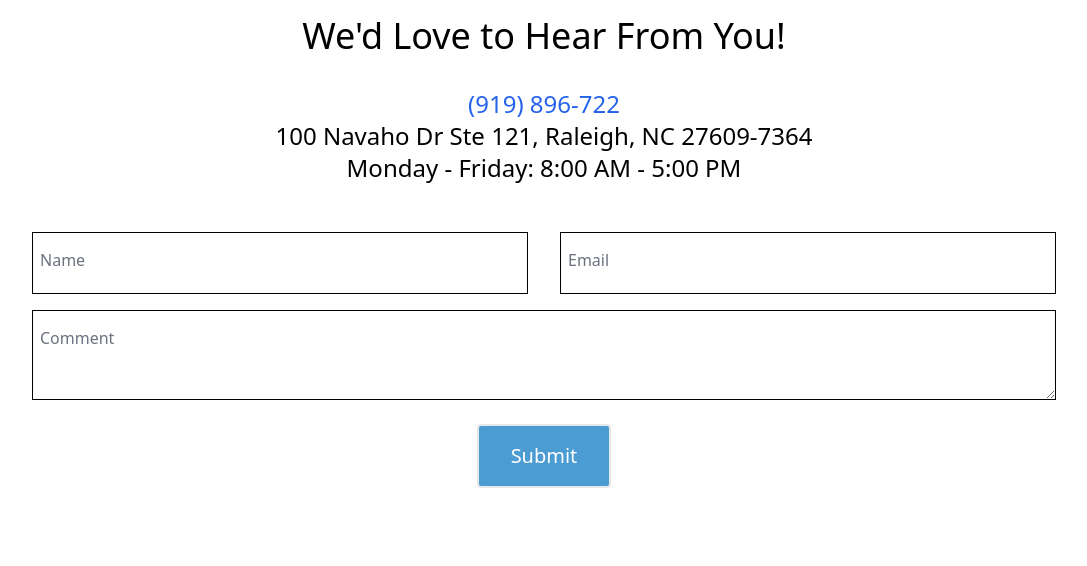
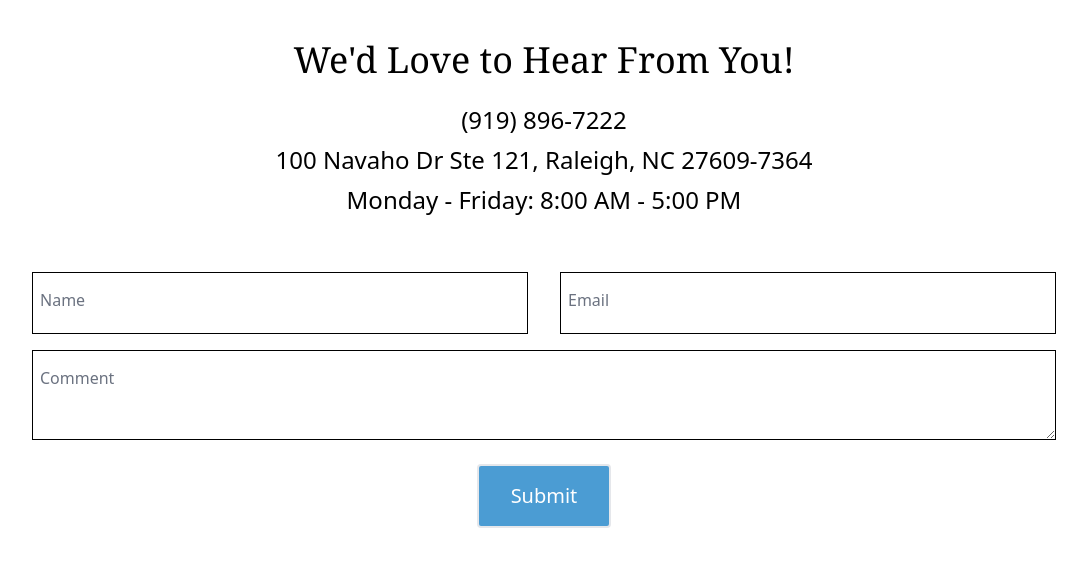
Before and after one commit to wzsamuels/bestamerican-nextjs, a Next.js app: page /contact in a window 1280 px wide. Shown: the top 566 px of the page, without its empty margins (96-1183 px from the left). Built offline with nearby package versions, Linux system fonts and the light colour scheme.

Commit message:
Complete contact page

```diff
--- a/app/contact/page.tsx
+++ b/app/contact/page.tsx
@@ -1,6 +1,7 @@
 "use client"
 
 import { useForm, SubmitHandler } from "react-hook-form";
+import {useState} from "react";
 
 type Inputs = {
   name: string,
@@ -10,21 +11,43 @@ type Inputs = {
 
 
 const Contact = () => {
+  const [message, setMessage] = useState("");
 
-  const { register, handleSubmit, watch, formState: { errors } } = useForm<Inputs>();
-  const onSubmit: SubmitHandler<Inputs> = data => {
+  const { register, handleSubmit, formState: { errors } } = useForm<Inputs>();
+  const onSubmit: SubmitHandler<Inputs> = async data => {
+    setMessage("Submitting your feedback...")
     console.log(data);
+    let body = JSON.stringify(data)
+    //emailForm("Test Subject", data)
+    const requestOptions = {
+      method: "POST",
+      body
+    };
 
+    const response = await fetch('/api/email', requestOptions)
+    const responseData = await response.json();
+    console.log(responseData.$metadata);
+
+    if(responseData.$metadata.httpStatusCode === 200) {
+      setMessage("Your message has been successfully sent! We'll respond shortly to any questions or concerns.");
+    } else {
+      setMessage("There was a server error sending your message. Please call us at the number above.");
+    }
   }
 
   return (
-    <div className={'p-4 w-full flex flex-col justify-center items-center'}>
-      <h1 className={'text-3xl md:text-4xl text-center'}>We&apos;d Love to Hear From You!</h1>
-      <div className={'my-8 text-xl md:text-2xl text-center'}>
-        <div className={'text-blue-600'}><a href={'tel:919896722'}>(919) 896-722</a></div>
-        <div>100 Navaho Dr Ste 121, Raleigh, NC 27609-7364</div>
-        <div>Monday - Friday: 8:00 AM - 5:00 PM</div>
+    <div className={'mt-6 mb-6 p-4 w-full flex flex-col justify-center items-center'}>
+      <h1 className={'text-3xl md:text-4xl text-center font-serif'}>We&apos;d Love to Hear From You!</h1>
+      <div className={'mt-4 mb-8 text-xl md:text-2xl text-center'}>
+        <div className={'my-2'}>(919) 896-7222</div>
+        <div className={'my-2'}>100 Navaho Dr Ste 121, Raleigh, NC 27609-7364</div>
+        <div className={'my-2'}>Monday - Friday: 8:00 AM - 5:00 PM</div>
       </div>
+      { message ?
+        <div  className={'flex flex-col max-w-5xl w-full text-xl text-center border border-lightBlue p-4 rounded-xl'}>
+          {message}
+        </div>
+        :
         <form
           className={'flex flex-col max-w-5xl w-full'}
           onSubmit={handleSubmit(onSubmit)}>
@@ -47,7 +70,7 @@ const Contact = () => {
             <div className={'w-full flex flex-col relative'}>
               <input
                 className={'border border-black p-4 flex-grow peer placeholder:text-transparent text-lg'}
-              type={'text'}
+                type={'email'}
                 placeholder={'Email'}
                 {...register("email", { required: true })} />
               <label
@@ -77,6 +100,7 @@ const Contact = () => {
             <input className={'mt-6 rounded text-xl py-4 px-8 border-2 hover:opacity-90 cursor-pointer bg-lightBlue text-white transition-all '} type="submit" />
           </div>
         </form>
+      }
     </div>
   )
 }
```
Lines whose indentation alone changed are shown as unchanged.
